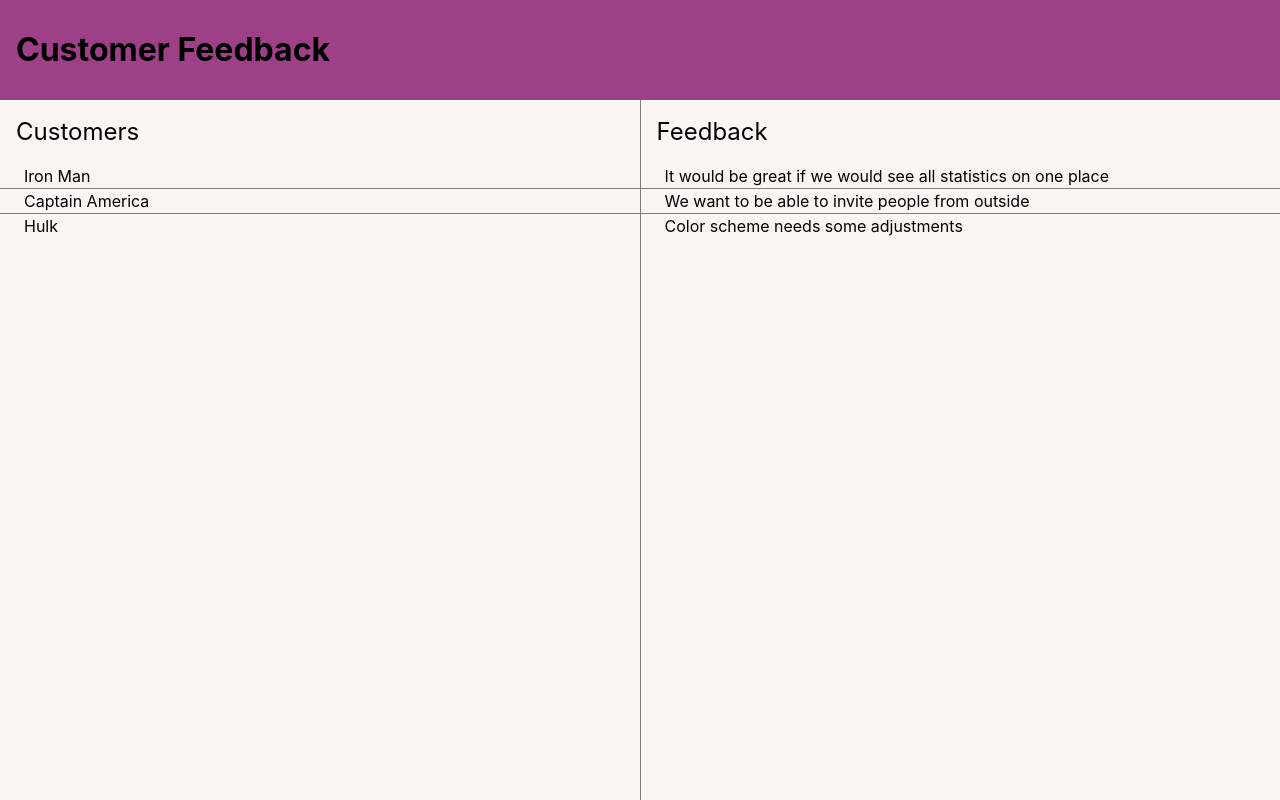
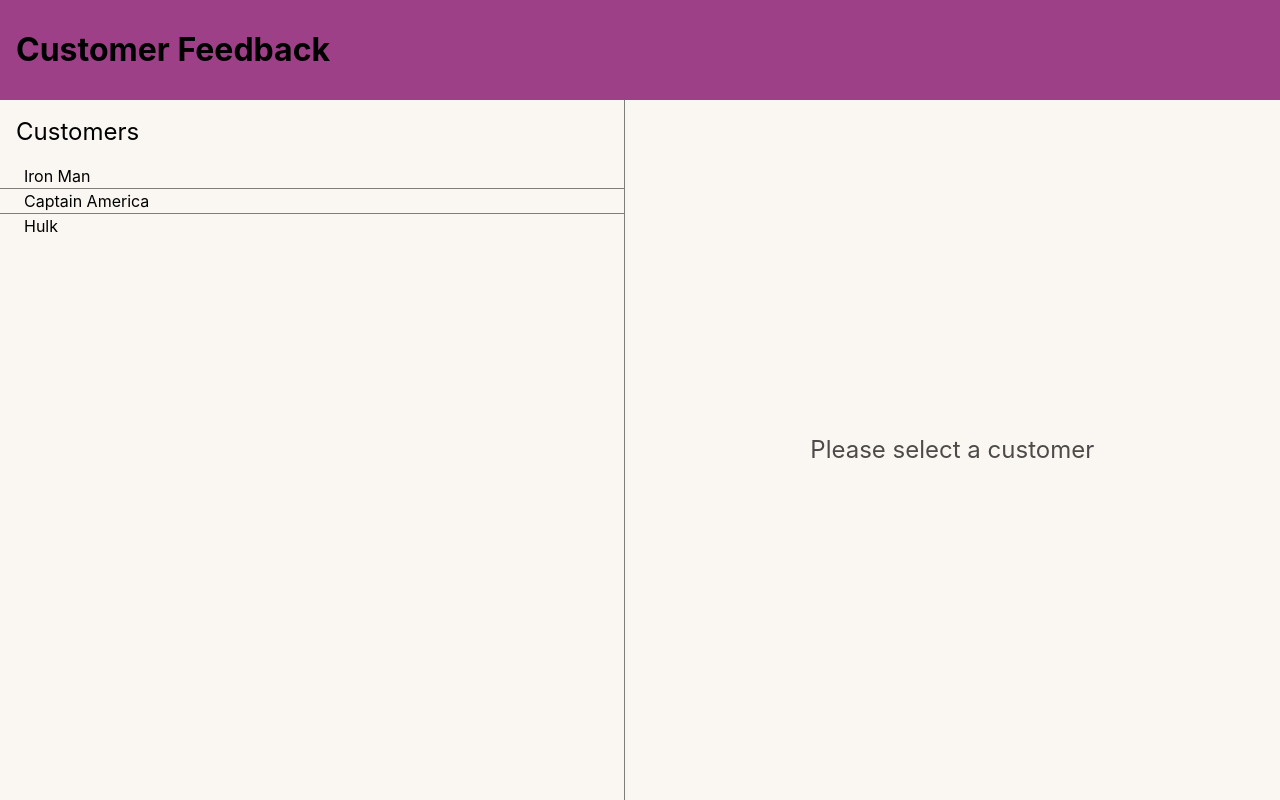
Before and after one commit to ipochinskiy/customer-feedback, a React (Create React App) app: page /customers in a window 1280 px wide. Built offline with nearby package versions, Linux system fonts and the light colour scheme.

Commit message:
show an empty state if no customer is selected

```diff
--- a/src/feedback/Feedback/Feedback.scss
+++ b/src/feedback/Feedback/Feedback.scss
@@ -10,4 +10,15 @@
             border-right: 1px $neutral3-4 solid;
         }
     }
+
+    &__empty {
+        width: 50%;
+        display: flex;
+        justify-content: center;
+        align-items: center;
+        padding: 16px;
+        font-size: 24px;
+        line-height: 32px;
+        color: $neutral3-5;
+    }
 }
--- a/src/feedback/Feedback/Feedback.tsx
+++ b/src/feedback/Feedback/Feedback.tsx
@@ -1,11 +1,16 @@
 import './Feedback.scss';
 
 import React, { Component } from 'react';
+import { RouteComponentProps } from 'react-router-dom';
 
 import { ListItem } from '../_domain/ListItem';
 import AbstractList from '../AbstractList/AbstractList';
 
-class Feedback extends Component {
+export interface PropTypes {
+    customerId: string;
+}
+
+class Feedback extends Component<RouteComponentProps<PropTypes>> {
     render() {
         const customerList: ListItem[] = [
             { id: 'iman', value: 'Iron Man' },
@@ -17,14 +22,25 @@ class Feedback extends Component {
             { id: 'second-one', value: 'We want to be able to invite people from outside' },
             { id: 'yet-another-one', value: 'Color scheme needs some adjustments' },
         ];
+        const { match } = this.props;
+
+        let rightColumn;
+        if (match && match.params && match.params.customerId) {
+            rightColumn = (
+                <div className='Feedback__column'>
+                    <AbstractList title='Feedback' list={feedbackList} />
+                </div>
+            );
+        } else {
+            rightColumn = <div className='Feedback__empty'>Please select a customer</div>;
+        }
+
         return (
             <div className='Feedback'>
                 <div className='Feedback__column'>
                     <AbstractList title='Customers' list={customerList}/>
                 </div>
-                <div className='Feedback__column'>
-                    <AbstractList title='Feedback' list={feedbackList}/>
-                </div>
+                {rightColumn}
             </div>
         );
     }
```
Also changed, not shown: 1 other file (tests, documents, lock files or other folders).
